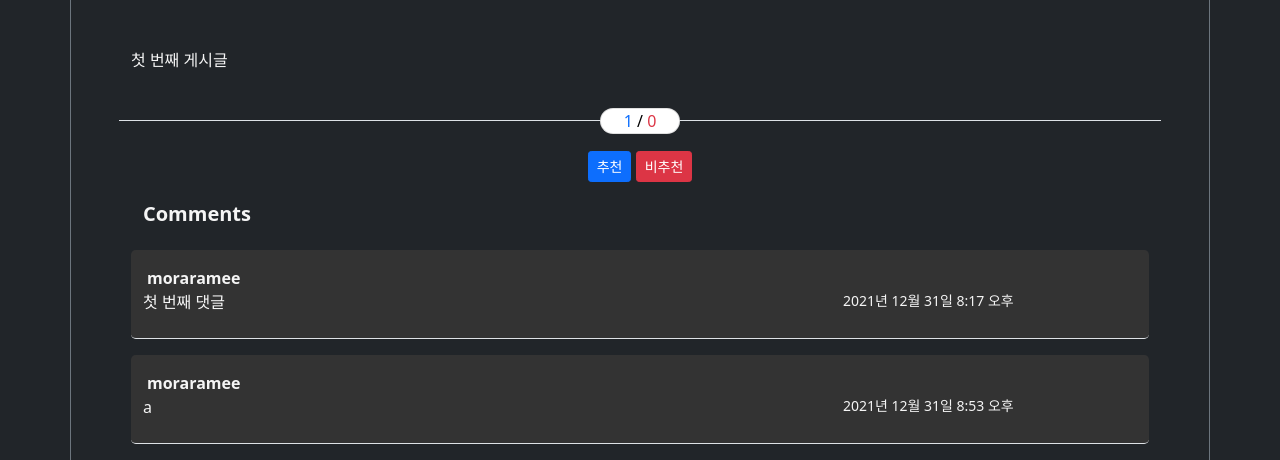
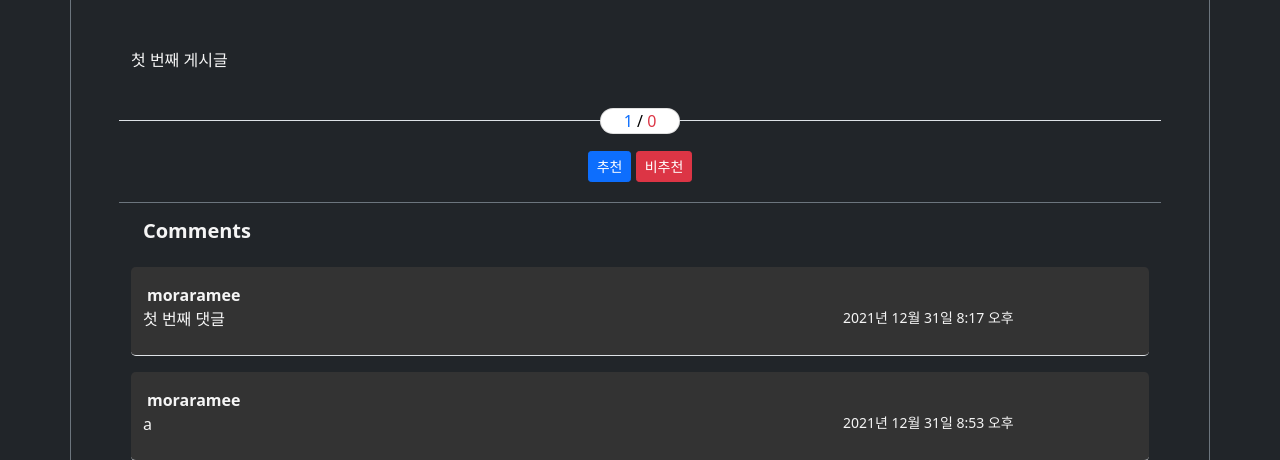
Before and after one commit to moon-hy/django-projects, a Django app: page /board/post/1/ in a window 1280 px wide. Shown: the part 265-725 px from the top of the page. Run offline with Django 4.2, Linux system fonts and the light colour scheme; data comes from the database, SQL or seed files in the repository; both versions use the stored data as it was after the commit; some libraries are stand-ins or nearby versions.

Commit message:
add requirements.txt

```diff
--- a/config/settings/local.py
+++ b/config/settings/local.py
@@ -1,5 +1,3 @@
 from .base import *
 
 ALLOWED_HOSTS = []
-STATIC_ROOT = BASE_DIR / 'static/'
-STATICFILES_DIRS = []
--- a/templates/board/post_create_form.html
+++ b/templates/board/post_create_form.html
@@ -25,4 +25,4 @@
         <button type="submit" class="btn btn-primary">Save</button>
     </form>
 </div>
-{%endblock%}
+{% endblock %}
--- a/templates/board/post_form.html
+++ b/templates/board/post_form.html
@@ -40,7 +40,7 @@
 </div>
 
 <!-- Likes -->
-<div class="col-12 text-center justify-content-center">
+<div class="col-12 text-center justify-content-center border-bottom border-secondary pb-3">
     <!-- 추천영역 -->
     <div class="card start-50 translate-middle text-black" style="width: 5rem; border-radius: 1rem;">
         <span>
```
Also changed, not shown: requirements.txt (added, +29 -0 lines), db.sqlite3.
